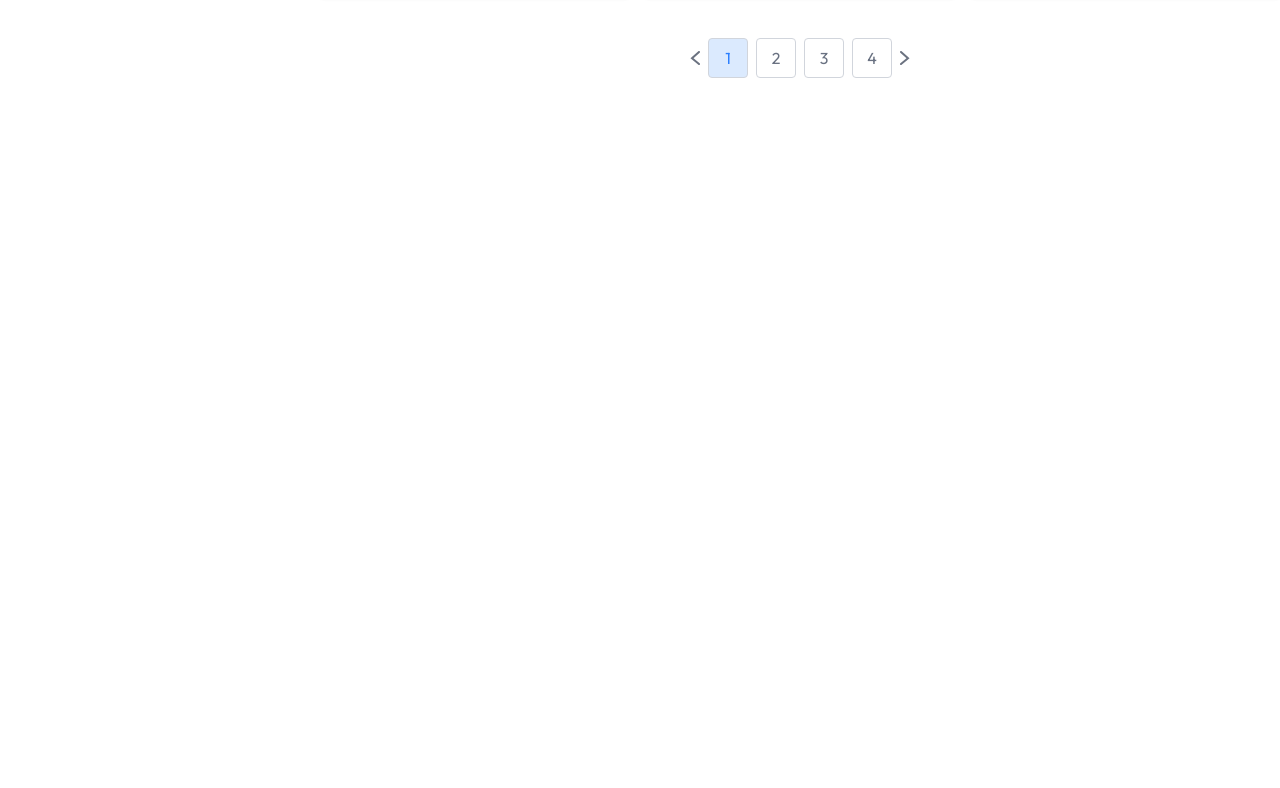
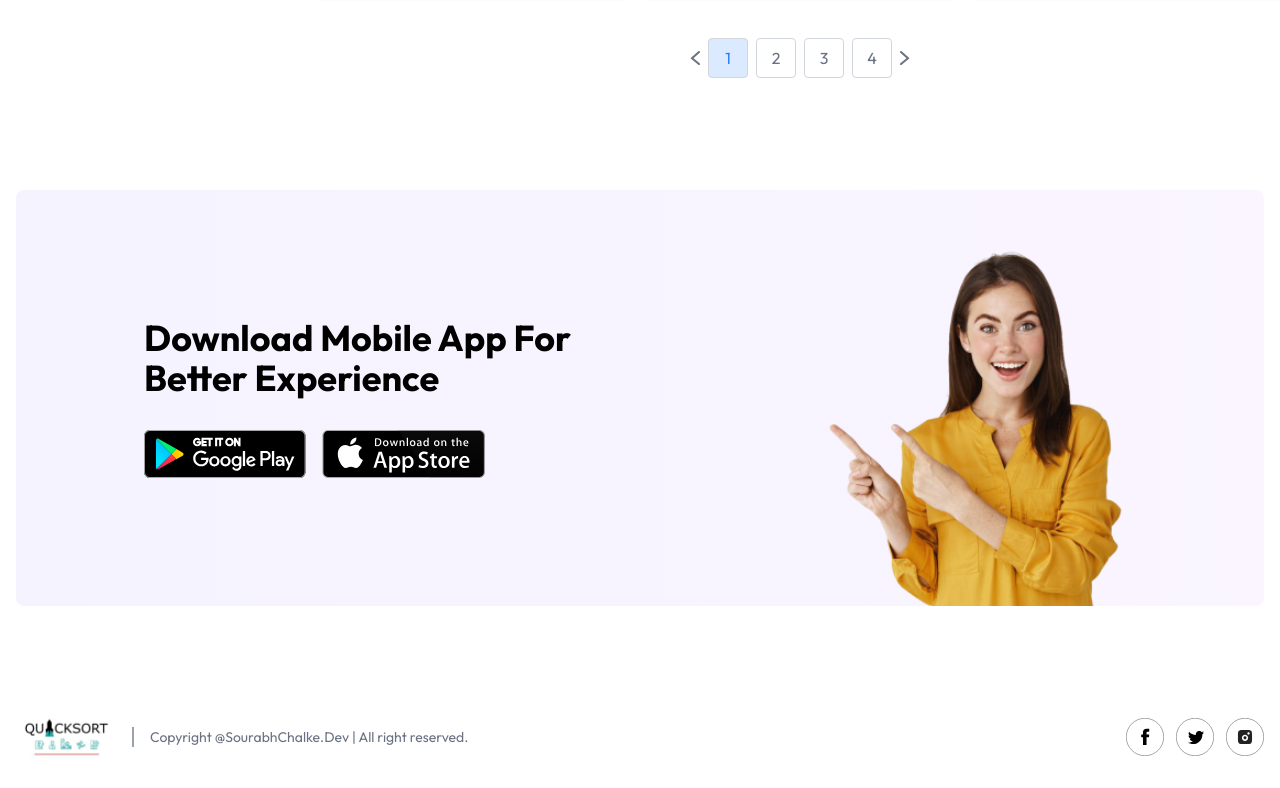
Before and after one commit to sourabhchalke/JOB-PORTAL, a React (Vite) app in the folder client/: page / in a window 1280 px wide. Shown: the part 1308-2096 px from the top of the page. Before the commit the page ends 1418 px from the top, so only its background shows below. Built offline with nearby package versions, Linux system fonts and the light colour scheme; no server answers.

Commit message:
Job Searching functionality(search by job title,location and category) is created and footer also created

```diff
--- /dev/null
+++ b/client/src/components/AppDownload.jsx
@@ -0,0 +1,25 @@
+import React from 'react'
+import { assets } from '../assets/assets'
+
+const AppDownload = () => {
+  return (
+    <div className='container px-4 2xl:px-20 mx-auto my-20'>
+      <div className='relative bg-linear-to-r from-violet-50 to-purple-50 p-12 sm:p-24 lg:p-32 rounded-lg'>
+        <div>
+            <h1 className='text-2xl sm:text-4xl font-bold mb-8 max-w-md'>Download Mobile App For Better Experience</h1>
+            <div className='flex gap-4'>
+                <a href="#" className='inline-block'>
+                    <img className='h-12' src={assets.play_store} alt="" />
+                </a>
+                <a href="#" className='inline-block'>
+                    <img className='h-12' src={assets.app_store} alt="" />
+                </a>
+            </div>
+        </div>
+        <img className='absolute w-80 right-0 bottom-0 mr-32 max-lg:hidden' src={assets.app_main_img} alt="" />
+      </div>
+    </div>
+  )
+}
+
+export default AppDownload
--- /dev/null
+++ b/client/src/components/Footer.jsx
@@ -0,0 +1,18 @@
+import React from 'react'
+import { assets } from '../assets/assets'
+
+const Footer = () => {
+  return (
+    <div className='container px-4 2xl:px-20 mx-auto flex items-center justify-between gap-4 py-3 mt-20'>
+      <img width={100} src={assets.logo} alt="" />
+      <p className='flex-1 border-l-2 border-gray-400 pl-4 text-sm text-gray-500 max-sm:hidden'>Copyright @SourabhChalke.Dev | All right reserved.</p>
+      <div className='flex gap-3'>
+        <img width={38}  src={assets.facebook_icon} alt="" />
+        <img width={38} src={assets.twitter_icon} alt="" />
+        <img width={38} src={assets.instagram_icon} alt="" />
+      </div>
+    </div>
+  )
+}
+
+export default Footer
--- a/client/src/components/JobCard.jsx
+++ b/client/src/components/JobCard.jsx
@@ -1,7 +1,12 @@
 import React from 'react'
 import { assets } from '../assets/assets'
 
+import {useNavigate} from 'react-router-dom'
+
 const JobCard = ({job}) => {
+
+  const navigate = useNavigate();
+
   return (
     <div className='border p-6 shadow rounded'>
       <div className='flex justify-between items-center'>
@@ -14,8 +19,8 @@
       </div>
       <p className='text-gray-500 text-sm mt-4' dangerouslySetInnerHTML={{__html:job.description.slice(0,150)}}></p>
       <div className='mt-4 flex gap-4 text-sm'>
-        <button className='bg-blue-600 text-white px-4 py-2 rounded'>Apply Now</button>
-        <button className='text-gray-500 border border-gray-500 rounded px-4 py-2'>Learn More</button>
+        <button onClick={()=>{navigate(`/apply-job/${job._id}`);scrollTo(0,0)}} className='bg-blue-600 text-white px-4 py-2 rounded'>Apply Now</button>
+        <button onClick={()=>{navigate(`/apply-job/${job._id}`);scrollTo(0,0)}} className='text-gray-500 border border-gray-500 rounded px-4 py-2'>Learn More</button>
       </div>
     </div>
   )
--- a/client/src/components/JobListing.jsx
+++ b/client/src/components/JobListing.jsx
@@ -1,14 +1,55 @@
-import React, { useContext, useState } from "react";
+import React, { useContext, useEffect, useState } from "react";
 import { AppContext } from "../context/AppContext";
 import { assets, JobCategories, JobLocations } from "../assets/assets";
 import JobCard from "./JobCard";
 
 const JobListing = () => {
-  const { isSearched, searchFilter, setSearchFilter, jobs } = useContext(AppContext);
+  const { isSearched, searchFilter, setSearchFilter, jobs } =
+    useContext(AppContext);
 
-  const [showFilter,setShowFilter] = useState(false);
+  const [showFilter, setShowFilter] = useState(false);
 
-  const [currentPage,setCurrentPage]=useState(1);
+  const [currentPage, setCurrentPage] = useState(1);
+
+  const [selectedCategories, setSelectedCategories] = useState([]);
+  const [selectedLocations, setSelectedLocations] = useState([]);
+
+  const [filteredJobs, setFilteredJobs] = useState(jobs);
+
+  const handleCategoryChange = (category) => {
+    setSelectedCategories((prev) =>
+      prev.includes(category)
+        ? prev.filter((c) => c !== category)
+        : [...prev, category],
+    );
+  };
+
+  const handleLocationChange = (location) => {
+    setSelectedLocations((prev) =>
+      prev.includes(location)
+        ? prev.filter((c) => c !== location)
+        : [...prev, location],
+    );
+  };
+
+  useEffect(()=>{
+
+    const matchesCategory = job => selectedCategories.length === 0 || selectedCategories.includes(job.category);
+
+    const matchesLocation = job => selectedLocations.length === 0 || selectedLocations.includes(job.location);
+
+    const matchesTitle = job => searchFilter.title === "" || job.title.toLowerCase().includes(searchFilter.title.toLowerCase());
+
+    const matchesSearchLocatiion = job => searchFilter.location === "" || job.location.toLowerCase().includes(searchFilter.location.toLowerCase());
+
+    const newFilteredJobs = jobs.slice().reverse().filter(
+      job => matchesCategory(job) && matchesLocation(job) && matchesTitle(job) && matchesSearchLocatiion(job)
+    )
+
+    setFilteredJobs(newFilteredJobs)
+    setCurrentPage(1)
+
+  },[jobs,selectedCategories,selectedLocations,searchFilter])
 
   return (
     <div className="container 2xl:px-20 mx-auto flex flex-col lg:flex-row max-lg:space-y-8 py-8">
@@ -50,17 +91,25 @@
             </>
           )}
 
-          <button onClick={()=>setShowFilter(prev=>!prev)} className="px-6 py-1.5 rounded border border-gray-400 lg:hidden">
+        <button
+          onClick={() => setShowFilter((prev) => !prev)}
+          className="px-6 py-1.5 rounded border border-gray-400 lg:hidden"
+        >
           {showFilter ? "Close" : "Filters"}
         </button>
 
         {/* Category Filter */}
-        <div className={showFilter ? "": "max-lg:hidden"}>
-          <h4 className='font-medium text-lg py-4'>Search by Categories</h4>
-          <ul className='space-y-4 text-gray-600'>
+        <div className={showFilter ? "" : "max-lg:hidden"}>
+          <h4 className="font-medium text-lg py-4">Search by Categories</h4>
+          <ul className="space-y-4 text-gray-600">
             {JobCategories.map((category, index) => (
               <li className="flex gap-3 items-center" key={index}>
-                <input className="scale-125" type="checkbox" name="" id="" />
+                <input
+                  className="scale-125"
+                  type="checkbox"
+                  onChange={() => handleCategoryChange(category)}
+                  checked={selectedCategories.includes(category)}
+                />
                 {category}
               </li>
             ))}
@@ -69,49 +118,74 @@
 
         {/* Location Filter */}
 
-        <div className={showFilter ? "": "max-lg:hidden"}>
-          <h4 className='font-medium text-lg py-4 pt-14'>Search by Location</h4>
-          <ul className='space-y-4 text-gray-600'>
+        <div className={showFilter ? "" : "max-lg:hidden"}>
+          <h4 className="font-medium text-lg py-4 pt-14">Search by Location</h4>
+          <ul className="space-y-4 text-gray-600">
             {JobLocations.map((location, index) => (
               <li className="flex gap-3 items-center" key={index}>
-                <input className="scale-125" type="checkbox" name="" id="" />
+                <input
+                  className="scale-125"
+                  type="checkbox"
+                  onChange={() => handleLocationChange(location)}
+                  checked={selectedLocations.includes(location)}
+                />
                 {location}
               </li>
             ))}
           </ul>
         </div>
-
       </div>
 
       {/*Job Listings */}
       <section className="w-full lg:w-3/4 text-gray-800 max-lg:px-4">
-                <h3 className="font-medium text-3xl py-2" id="job-list">Latest Jobs</h3>
+        <h3 className="font-medium text-3xl py-2" id="job-list">
+          Latest Jobs
+        </h3>
         <p className="mb-8">Get your desired job from top companies</p>
         <div className="grid grid-cols-1 sm:grid-cols-2 xl:grid-cols-3 gap-4">
-            {jobs.slice((currentPage-1)*6,currentPage*6).map((job,index)=>(
-                <JobCard key={index} job={job}/>
+          {filteredJobs
+            .slice((currentPage - 1) * 6, currentPage * 6)
+            .map((job, index) => (
+              <JobCard key={index} job={job} />
             ))}
         </div>
 
         {/* Pagination */}
-          {jobs.length>0 && (
+        {filteredJobs.length > 0 && (
           <div className="flex items-center justify-center space-x-2 mt-10">
             <a href="#job-list">
-                <img onClick={()=>setCurrentPage(Math.max(currentPage-1),1)} src={assets.left_arrow_icon} alt="" />
+              <img
+                onClick={() => setCurrentPage(Math.max(currentPage - 1), 1)}
+                src={assets.left_arrow_icon}
+                alt=""
+              />
             </a>
-              {Array.from({length:Math.ceil(jobs.length/6)}).map((_,index)=>(
+            {Array.from({ length: Math.ceil(filteredJobs.length / 6) }).map(
+              (_, index) => (
                 <a href="#job-list">
-                  <button onClick={()=>setCurrentPage(index+1)} className={`cursor-pointer w-10 h-10 flex items-center justify-center border border-gray-300 rounded ${currentPage === index+1 ? 'bg-blue-100 text-blue-500' : 'text-gray-500'}`}>{index+1}</button>
+                  <button
+                    onClick={() => setCurrentPage(index + 1)}
+                    className={`cursor-pointer w-10 h-10 flex items-center justify-center border border-gray-300 rounded ${currentPage === index + 1 ? "bg-blue-100 text-blue-500" : "text-gray-500"}`}
+                  >
+                    {index + 1}
+                  </button>
                 </a>
-              ))}
+              ),
+            )}
             <a href="#job-list">
-                <img onClick={()=>setCurrentPage(Math.min(currentPage+1,Math.ceil(jobs.length/6)))} src={assets.right_arrow_icon} alt="" />
+              <img
+                onClick={() =>
+                  setCurrentPage(
+                    Math.min(currentPage + 1, Math.ceil(filteredJobs.length / 6)),
+                  )
+                }
+                src={assets.right_arrow_icon}
+                alt=""
+              />
             </a>
           </div>
         )}
-
       </section>
-
     </div>
   );
 };
--- a/client/src/pages/Home.jsx
+++ b/client/src/pages/Home.jsx
@@ -2,6 +2,8 @@
 import Navbar from '../components/Navbar'
 import Hero from '../components/Hero'
 import JobListing from '../components/JobListing'
+import AppDownload from '../components/AppDownload'
+import Footer from '../components/Footer'
 
 
 const Home = () => {
@@ -10,6 +12,8 @@
       <Navbar/>
       <Hero/>
       <JobListing/>
+      <AppDownload/>
+      <Footer/>
     </div>
   )
 }
```
Lines whose indentation alone changed are shown as unchanged.
